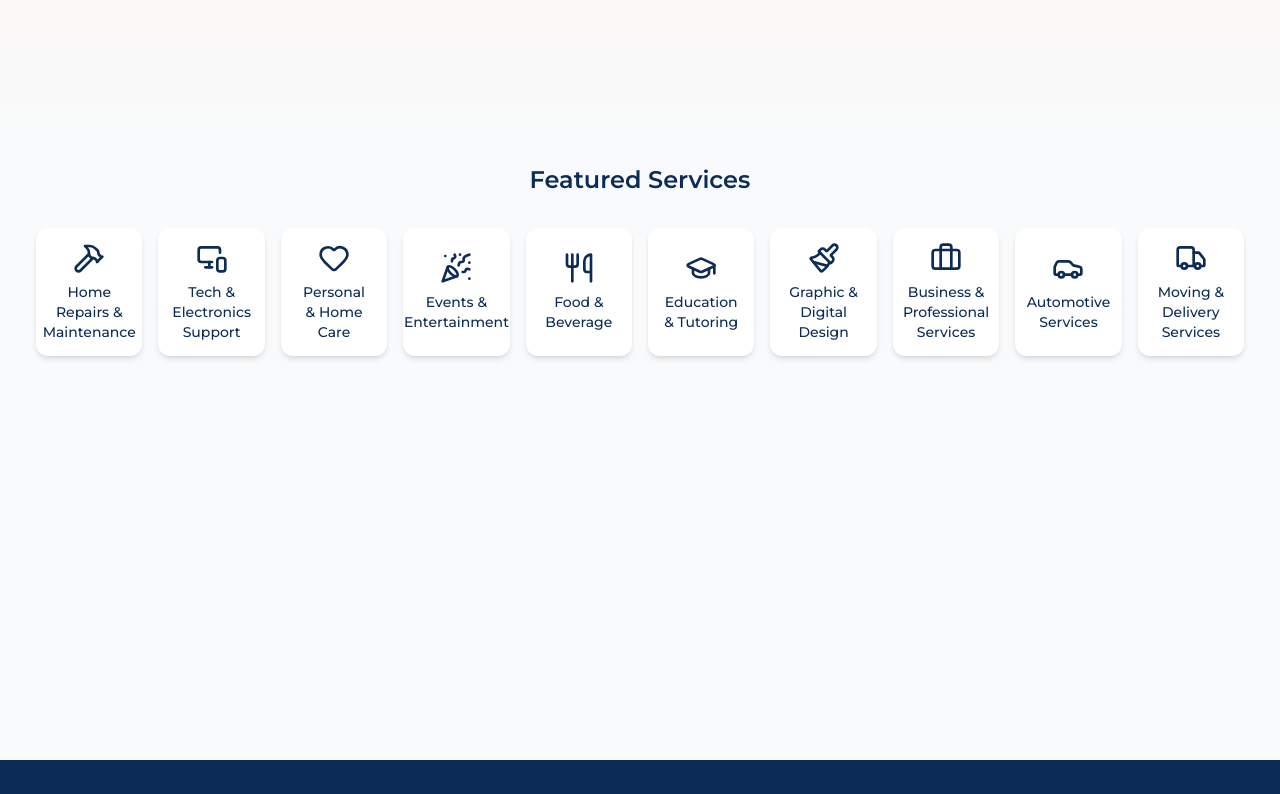
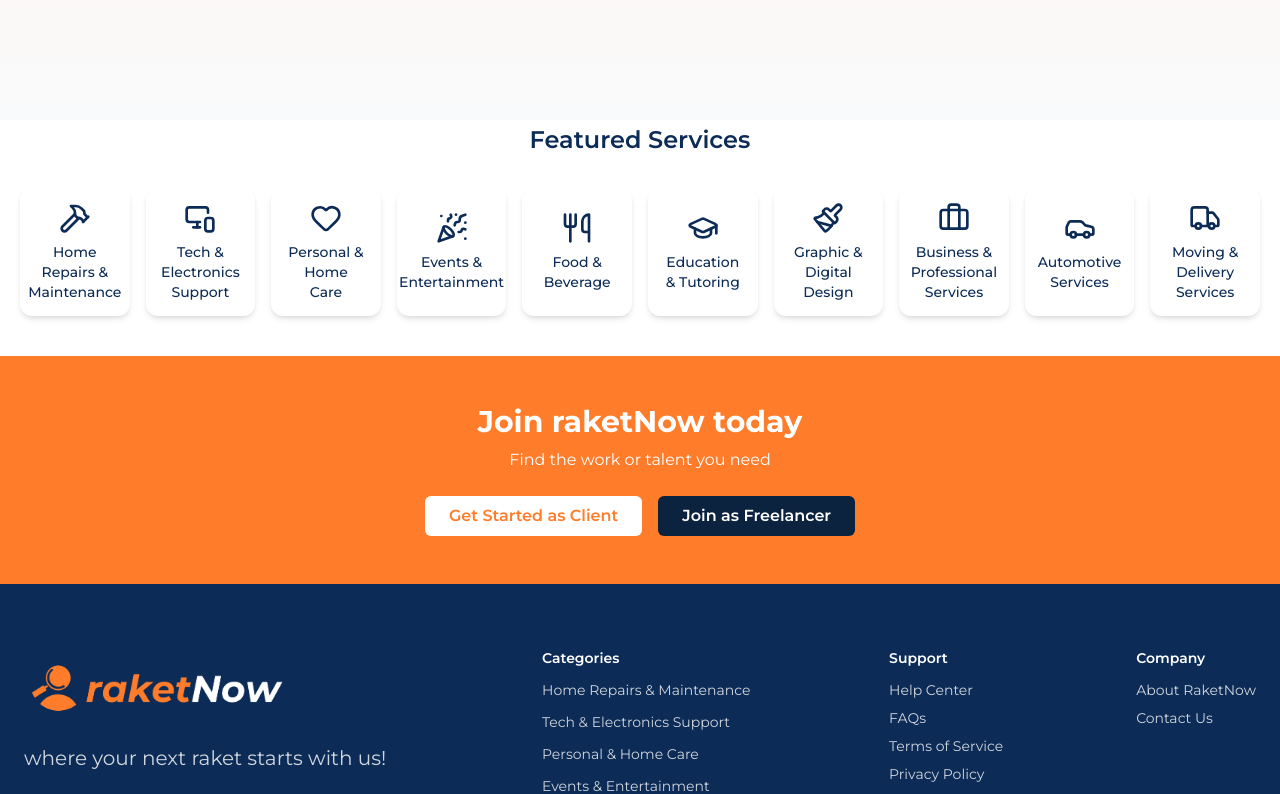
Before and after one commit to RakPaperScissors/RaketNow, a React (Vite) app in the folder raketnow-frontend/: page / in a window 1280 px wide. Shown: the part 760-1554 px from the top of the page. Built offline with nearby package versions, Linux system fonts and the light colour scheme.

Commit message:
feature/banner-ad

```diff
--- /dev/null
+++ b/raketnow-frontend/src/components/AdBanner.jsx
@@ -0,0 +1,24 @@
+import React from "react";
+
+function AdBanner() {
+  return (
+    <div className="bg-[#FF7C2B] text-white py-12 text-center px-4">
+      <h2 className="text-2xl md:text-3xl font-bold mb-2">
+        Join raketNow today
+      </h2>
+      <p className="text-sm md:text-base text-white mb-6">
+        Find the work or talent you need
+      </p>
+      <div className="flex justify-center gap-4">
+        <button className="bg-white text-[#FF7C2B] font-semibold px-6 py-2 rounded-md hover:bg-[#fab489] hover:text-[#0C2C57] transition">
+          Get Started as Client
+        </button>
+        <button className="bg-[#0c2340] text-white font-semibold px-6 py-2 rounded-md hover:bg-[#576e8b] hover:text-[#FF7C2B] transition">
+          Join as Freelancer
+        </button>
+      </div>
+    </div>
+  );
+}
+
+export default AdBanner;
--- a/raketnow-frontend/src/components/Hero.jsx
+++ b/raketnow-frontend/src/components/Hero.jsx
@@ -1,4 +1,4 @@
-import Mockup from '../assets/images/raketnow-mockup.png';
+import Mockup from "../assets/images/raketnow-mockup.png";
 
 function Hero() {
   return (
@@ -10,7 +10,8 @@
         {/* Left: Text Section */}
         <div className="w-full md:w-1/2">
           <h1 className="text-3xl md:text-5xl font-extrabold tracking-tight text-[#0C2C57] mb-10">
-            where your next <span className="text-[#FF7C2B]">raket</span> starts with us.
+            where your next <span className="text-[#FF7C2B]">raket</span> starts
+            with us.
           </h1>
           <p className="text-lg md:text-xl text-[#0C2C57] mb-10 max-w-2xl">
             matching rakets with opportunities, all in one platform.
@@ -24,7 +25,7 @@
             </a>
             <a
               href="/login"
-              className="bg-[#0C2C57] text-white font-semibold text-sm px-6 py-3 rounded-xl hover:bg-[#576e8b] transition"
+              className="bg-[#0C2C57] text-white font-semibold text-sm px-6 py-3 rounded-xl hover:bg-[#576e8b] hover:text-[#FF7C2B] transition"
             >
               Match with a Raketista
             </a>
--- a/raketnow-frontend/src/pages/Home.jsx
+++ b/raketnow-frontend/src/pages/Home.jsx
@@ -1,14 +1,18 @@
 import React from "react";
 import CardList from "../components/CardList";
 import Hero from "../components/Hero";
+import AdBanner from "../components/AdBanner";
 
 function Home() {
   return (
     <div>
       <Hero />
-      <main className="py-10 px-4 bg-gray-50 min-h-[80vh]"> {/* wait lang nalibog ko if si hero is naa sa sulod ani orrr huhu*/}
-        <CardList />
-      </main>
+      {/* <main className="py-10 px-4 bg-gray-50 min-h-[80vh]"> */}
+      {/* wait lang nalibog ko if si hero is naa sa sulod ani orrr huhu*/}
+      {/* Yes yess ang nasa loob ng hero kay yung components mismo na makita nya na unique sa hero section lang */}
+      <CardList />
+      <AdBanner />
+      {/* </main> */}
     </div>
   );
 }
```
Also changed, not shown: raketnow-frontend/src/pages/Signup.jsx (added).
